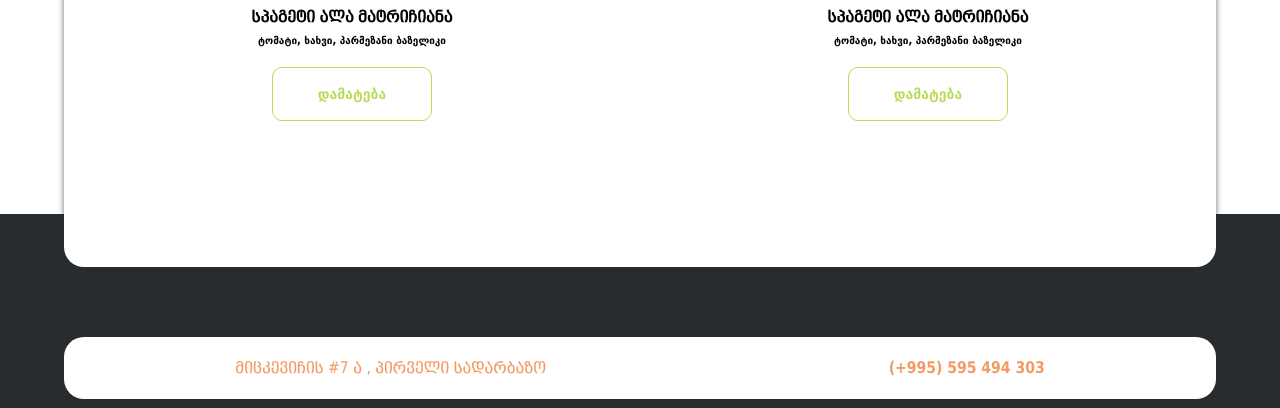
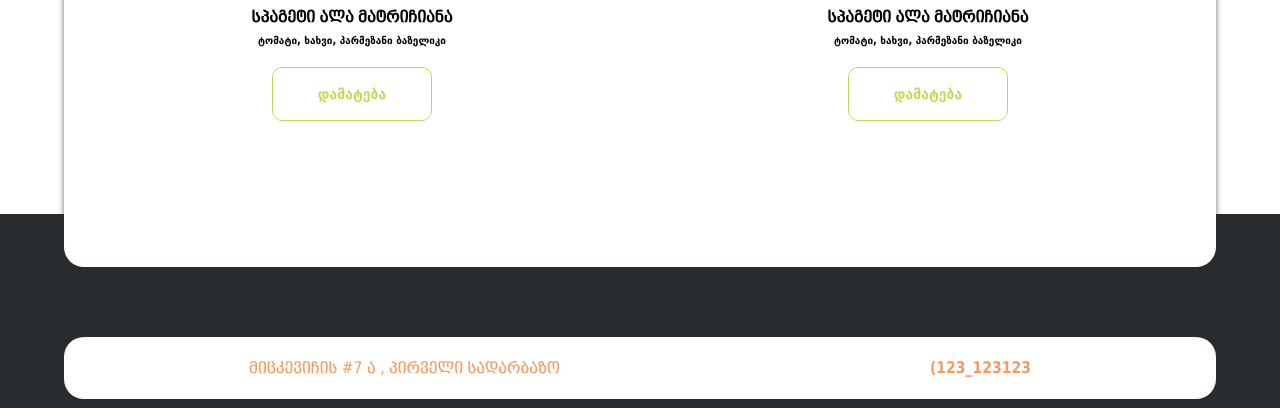
Before and after one commit to adisei-nikoloz/AdiseiNikoloz.github.io, a plain HTML site: page index.html in a window 1280 px wide. Shown: the part 2104-2512 px from the top of the page. Drawn offline with Linux system fonts and the light colour scheme; some packages are replaced by stand-ins of ours; grey boxes are pictures that could not be loaded; files whose address does not match are found by name.

Commit message:
Update index.html

```diff
--- a/index.html
+++ b/index.html
@@ -88,7 +88,7 @@
 		<div id="contact" class="contact">
 			<address>
 			მიცკევიჩის #7 ა , პირველი სადარბაზო</address>
-			<a href="#" class="contact_num">(+995) 595 494 303</a>
+			<a href="#" class="contact_num">(123_123123</a>
 		</div>
 		<div id="map" class="map"></div>
 		<!-- contact end -->
```
